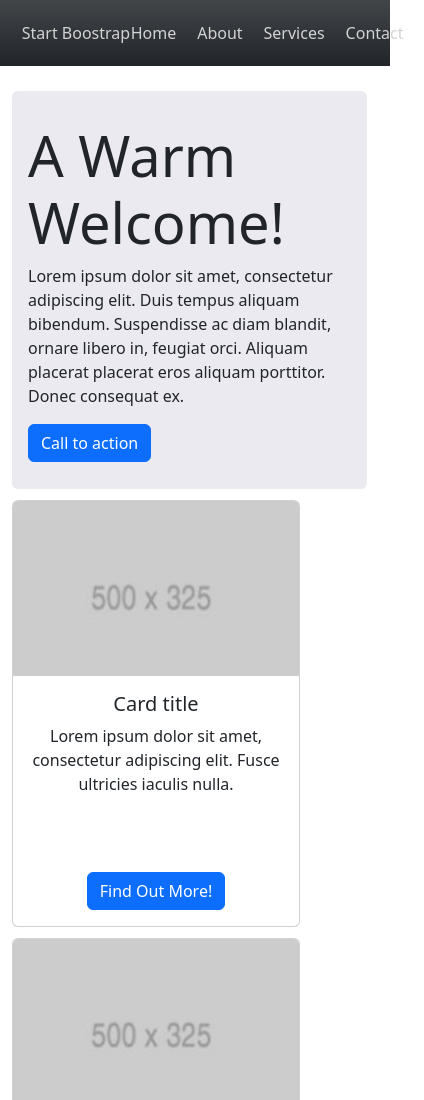
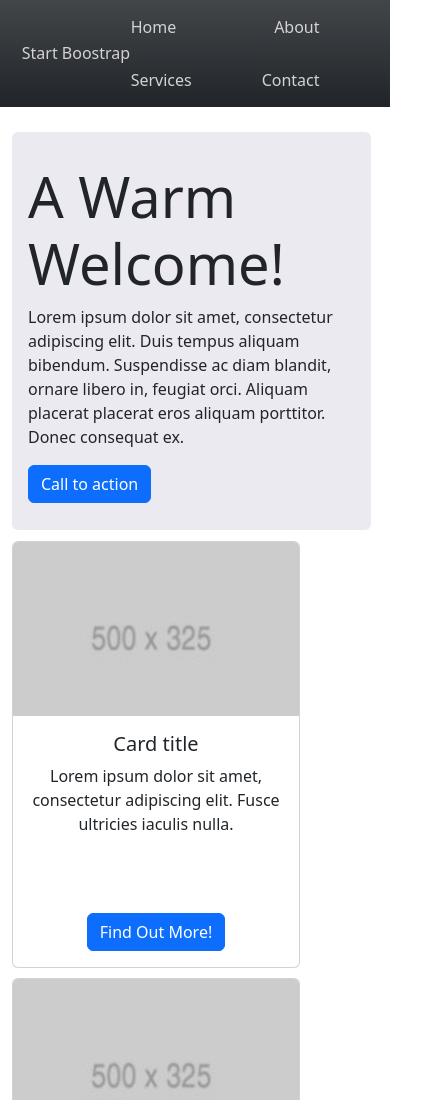
Before and after one commit to albina990/Week8_Task1, a plain HTML site: page index.html in a window 390 px wide. Shown: the top 1100 px of the page, 424 px wide, since content can reach past the window. Drawn offline with nearby package versions, Linux system fonts and the light colour scheme.

Commit message:
fix header

```diff
--- a/style.css
+++ b/style.css
@@ -10,7 +10,8 @@
     justify-content: space-between;
     align-items: center;
     color: lightgrey;
-    margin-right:8%;
+    max-width: fit-content;
+    padding-right:8%;
 }
 .header__item a {
     margin-right: 20%;
@@ -21,7 +22,7 @@
     color: rgb(143, 139, 139);
 }
 .header__item {
-    padding: 10% 10% 10% 0;
+    padding: 7% 10% 7% 0;
 }
 .card {
     max-width: 18rem;
@@ -34,7 +35,7 @@
     margin-top: 3vh;
     padding-top: 4%;
     padding-bottom: 3%;
-    max-width: 97%;
+    max-width: 98%;
 }
 .card-body:not(:first-child) {
     text-align: center;
@@ -58,3 +59,8 @@
     text-align: center;
     padding: 2% 0 2% 0;
 }
+@media screen and (max-width:575px){
+    .header__nav-list {
+        flex-wrap: wrap;
+    }
+}
```
